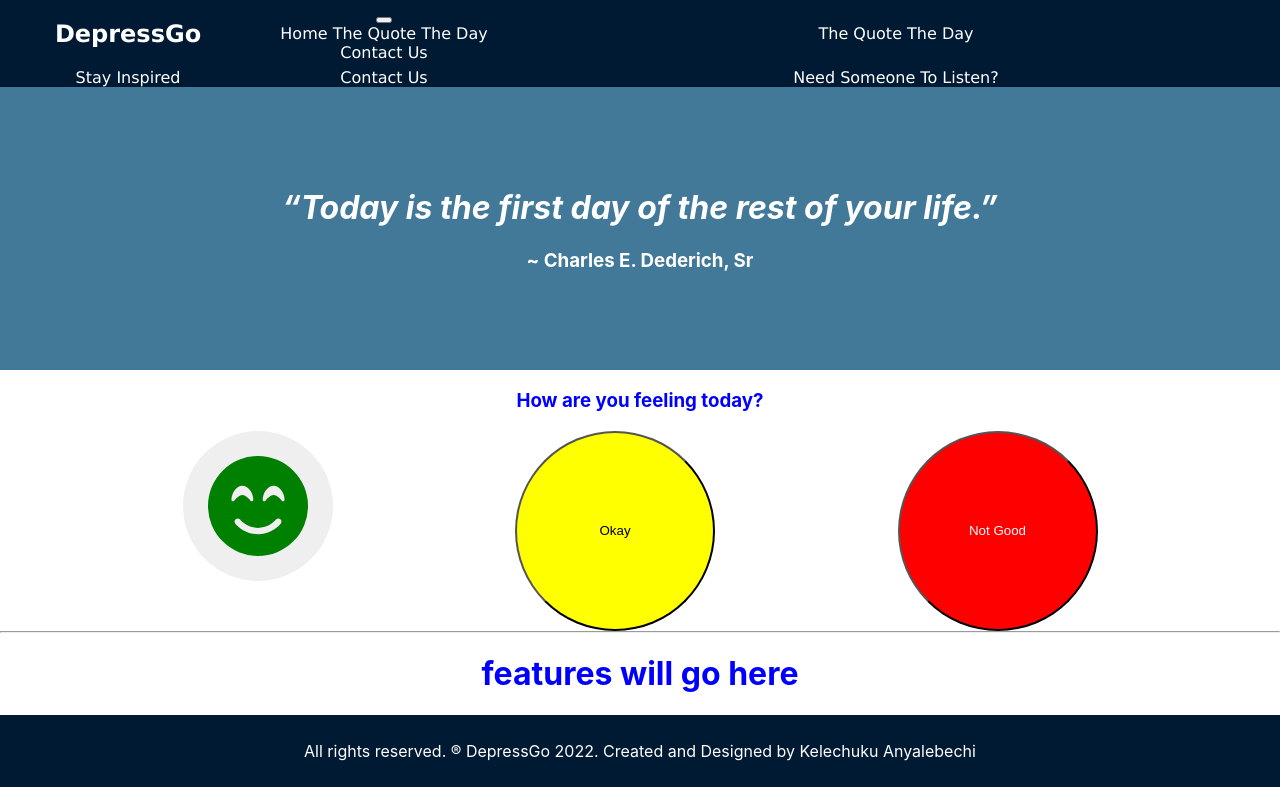
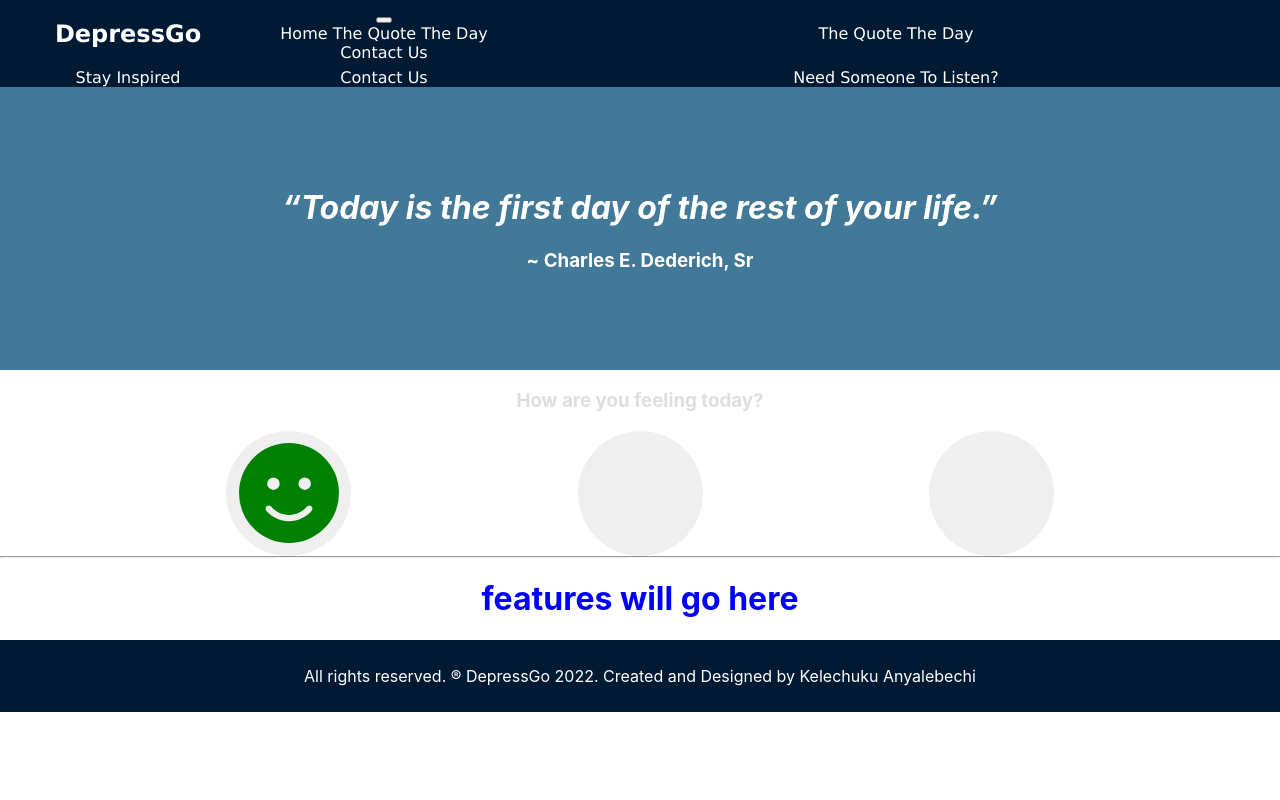
Before and after one commit to kc-anyalebechi/depressgo, a React (Create React App) app: page /#/ in a window 1280 px wide. Built offline with nearby package versions, Linux system fonts and the light colour scheme.

Commit message:
created a h3 class for the feeling question

```diff
--- a/src/Home/Home.js
+++ b/src/Home/Home.js
@@ -5,7 +5,7 @@ import { FontAwesomeIcon } from "@fortawesome/react-fontawesome";
 import {
   // faClock, // the clock icon
   // faUserCircle, // the user circle icon
-  faFaceSmileBeam,
+  faFaceSmile,
 } from "@fortawesome/free-solid-svg-icons";
 
 function Home() {
@@ -19,7 +19,7 @@ function Home() {
       </div>
 
       <div callName="questionSection">
-        <h3>How are you feeling today?</h3>
+        <h3 className="feelQ">How are you feeling today?</h3>
 
         <div className="buttons">
           {/* <div className="greenBtn"> */}
@@ -27,7 +27,7 @@ function Home() {
             <Link to="/Main/GreenBtn">
               {/* <FontAwesomeIcon icon="fa-solid fa-face-smile-beam" /> */}
               <FontAwesomeIcon
-                icon={faFaceSmileBeam}
+                icon={faFaceSmile}
                 style={{
                   fontSize: 100,
                   // backgroundColor: "white",
@@ -38,8 +38,29 @@ function Home() {
           </button>
           {/* </div> */}
 
-          <button className="yellowBtn">Okay</button>
-          <button className="redBtn">Not Good</button>
+          <button className="yellowBtn">
+            <Link to="/Main/GreenBtn">
+              {/* <FontAwesomeIcon icon="fa-solid fa-face-smile-beam" /> */}
+              <FontAwesomeIcon
+                // icon={faFaceSmileBeam}
+
+                style={{
+                  fontSize: 100,
+                  // backgroundColor: "white",
+                  color: "yellow",
+                }}
+              />
+            </Link></button>
+          <button className="redBtn">
+            <Link to="/Main/GreenBtn">
+              <FontAwesomeIcon
+                // icon={faFaceSmileBeam}
+                style={{
+                  fontSize: 100,
+                  color: "red",
+                }}
+              />
+            </Link></button>
         </div>
       </div>
     </div>
--- a/src/Home/home.css
+++ b/src/Home/home.css
@@ -8,34 +8,37 @@
 .questionSection {
     background-color: red;
 padding-bottom: 1em;
+color: red;
 }
 
 
 .feelQ {
-    color: yellow;
+    color: rgba(169, 169, 169, 0.386);
+
 }
 
+
+
+
 .greenBtn {
-width: 150px;
-  height: 150px;
+width: 125px;
+  height: 125px;
   border-radius: 50%;
   border: 0;
 }
 
 .yellowBtn {
-    color: black;
-    background-color: yellow;
-    width: 200px;
-  height: 200px;
+    width: 125px;
+  height: 125px;
   border-radius: 50%;
+  border: 0;
     }
 
 .redBtn {
-        color: white;
-        background-color: red;
-        width: 200px;
-  height: 200px;
-  border-radius: 50%;
+    width: 125px;
+  height: 125px;
+    border-radius: 50%;
+    border: 0;
         }
 button {
 /* background-color: purple; */
```
